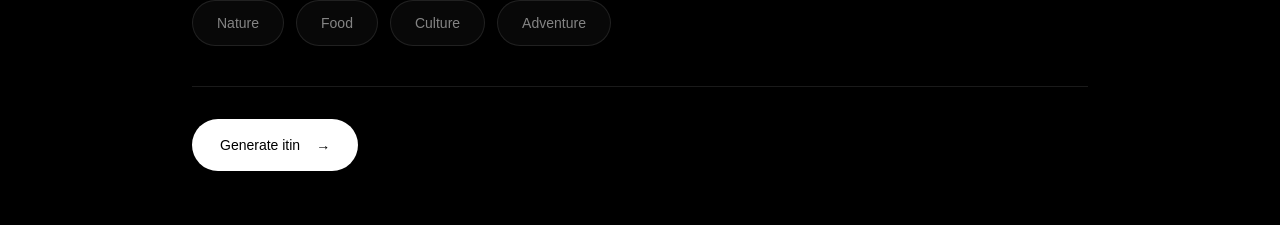
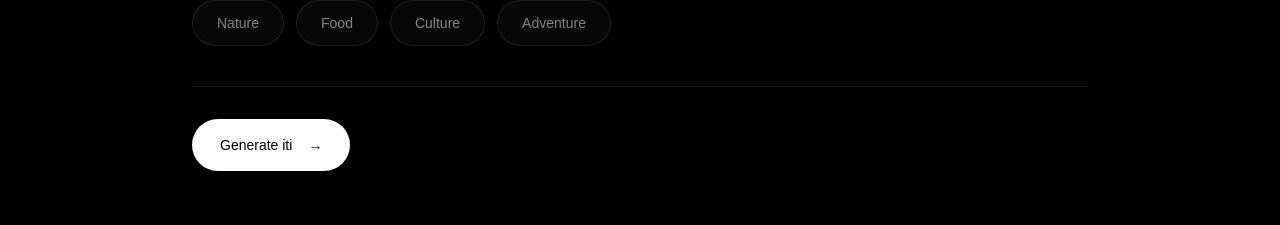
Before and after one commit to unbothered-29/TRIPLY, a Next.js app in the folder triply/: page /plan in a window 1280 px wide. Shown: the part 796-1021 px from the top of the page. Built offline with nearby package versions, Linux system fonts and the light colour scheme.

Commit message:
itnerary

```diff
--- a/triply/src/app/plan/page.tsx
+++ b/triply/src/app/plan/page.tsx
@@ -193,7 +193,7 @@ export default function PlanPage() {
               type="submit"
               className="group flex items-center gap-4 rounded-full bg-white px-7 py-4 text-sm font-medium text-black transition duration-300 hover:bg-white/80"
             >
-              <span>Generate itin</span>
+              <span>Generate iti</span>
 
               <span className="transition-transform duration-300 group-hover:translate-x-1">
                 →
```
